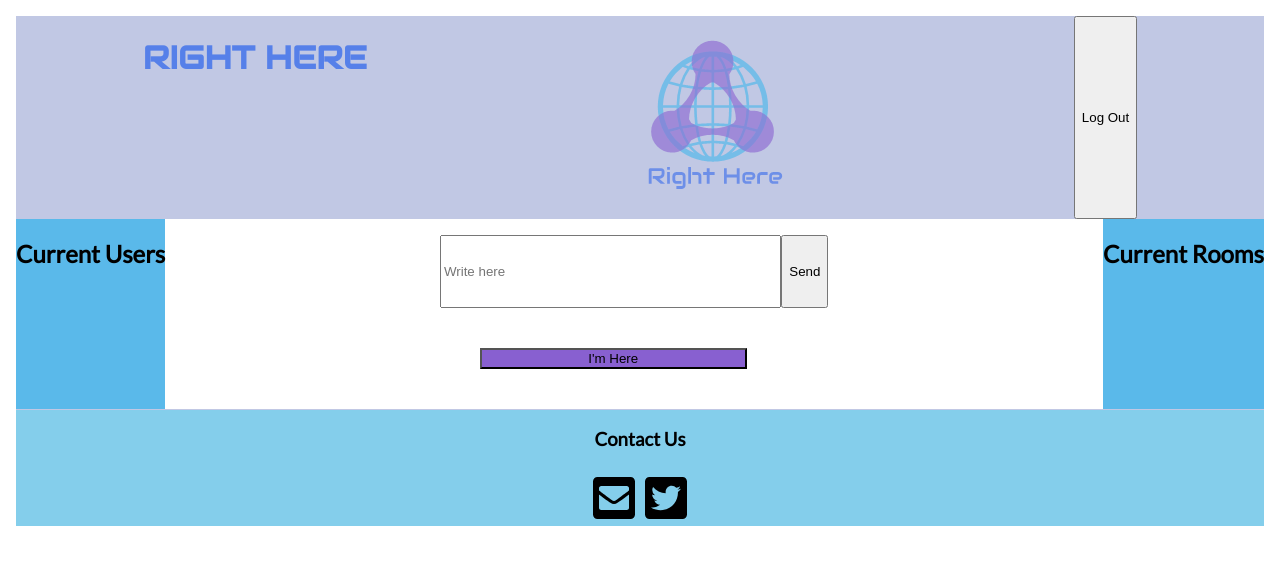
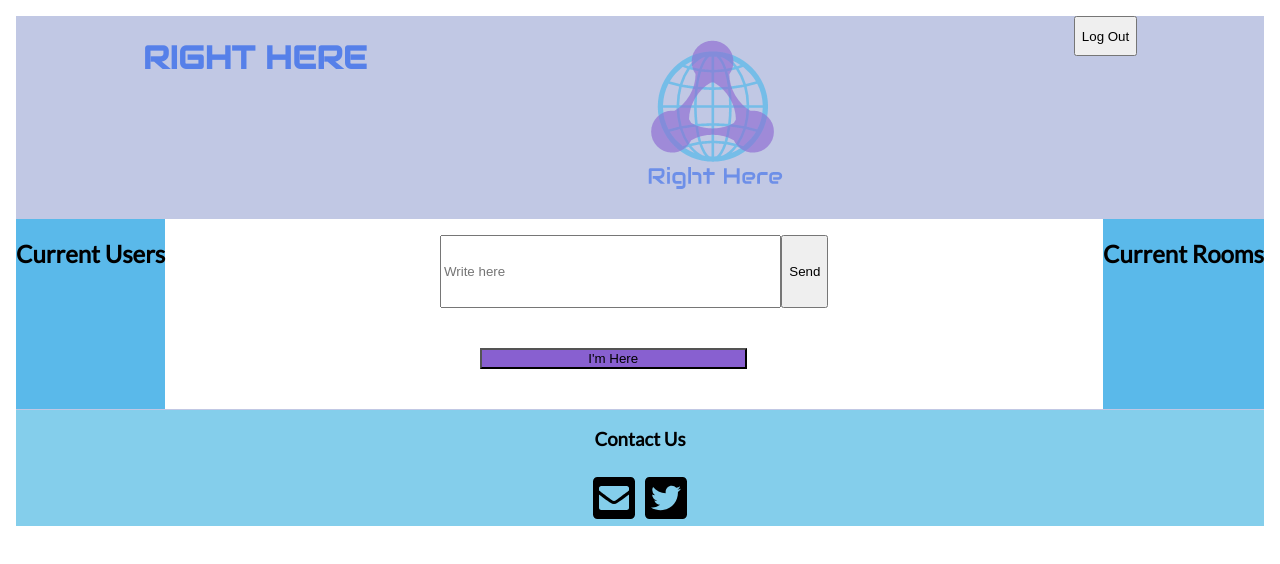
Before and after one commit to camario25/Right-Here-Chat-App, a website: page public/index.html in a window 1280 px wide. Drawn offline with nearby package versions, Linux system fonts and the light colour scheme; no server answers.

```diff
--- a/public/css/styles.css
+++ b/public/css/styles.css
@@ -14,6 +14,9 @@
 h1 {
   font-family: 'Audiowide', cursive;
   color: #5680e9;
+}
+.Logout {
+  height: 3em;
 }
 .Users {
   background-color: #5ab9ea;
```
